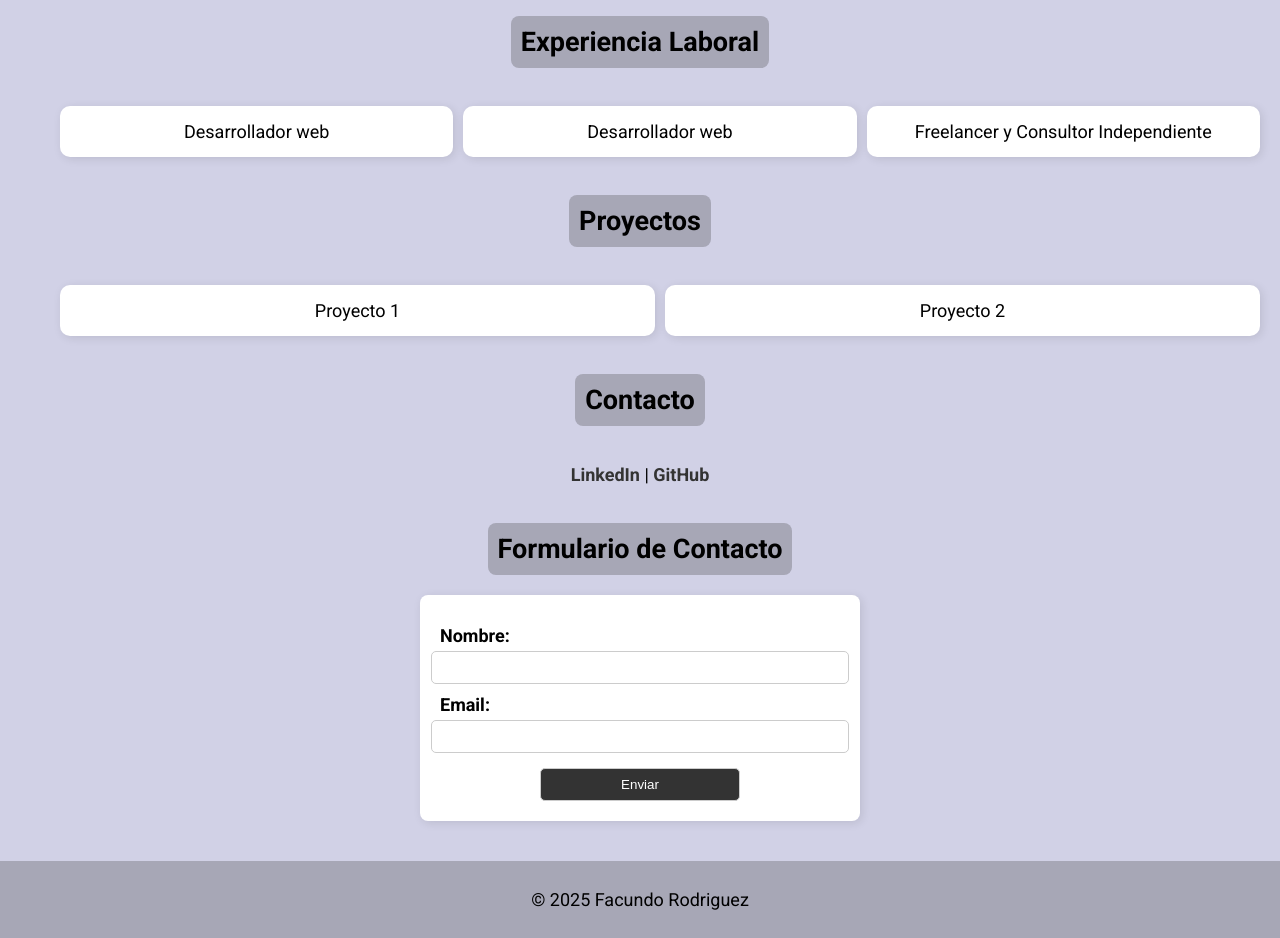
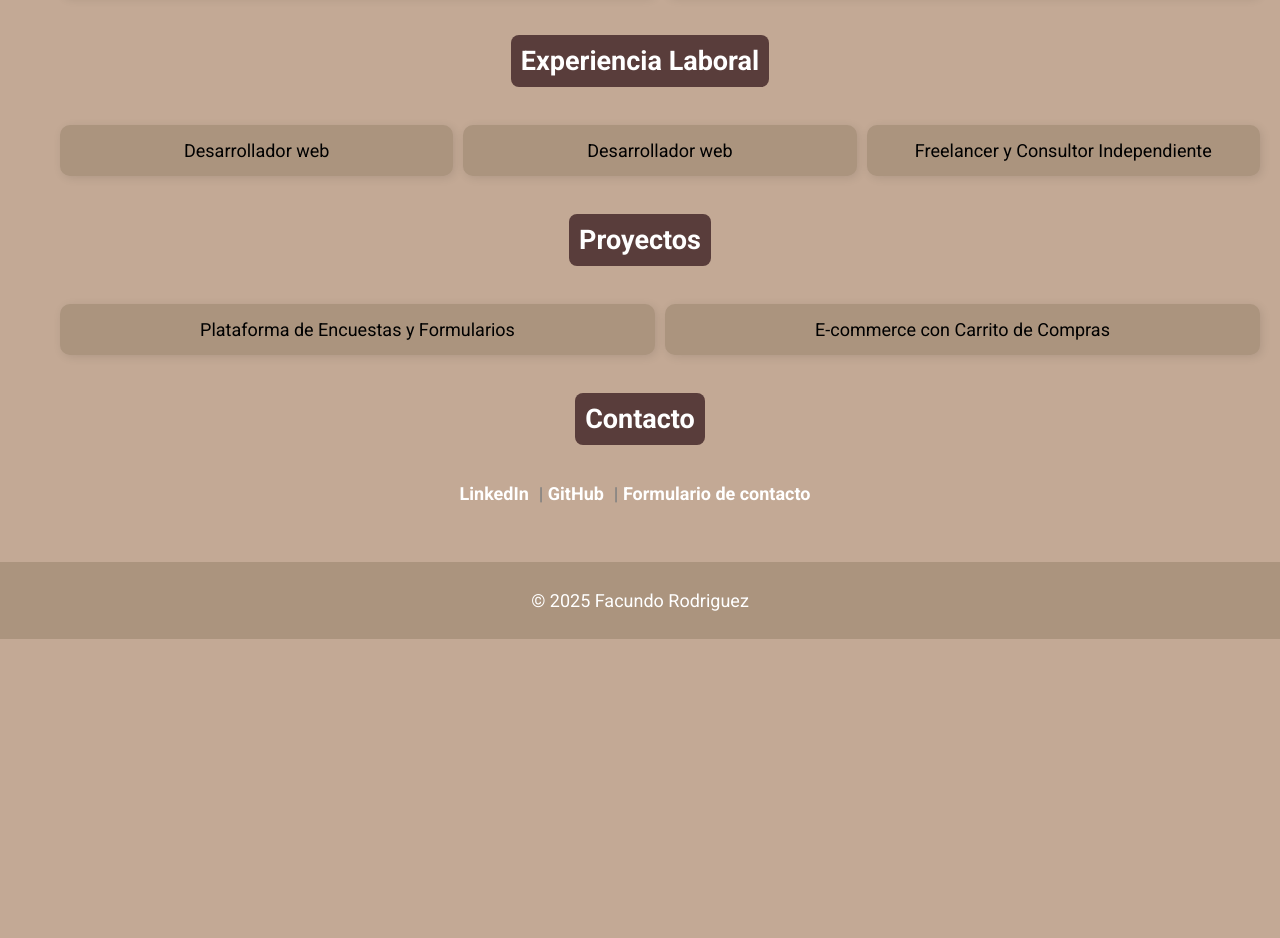
Before and after one commit to aguuperez5/TPN1, a plain HTML site: page index.html in a window 1280 px wide. Shown: the part 546-1484 px from the top of the page. After the commit the page ends 1185 px from the top, so only its background shows below. Drawn offline with Linux system fonts and the light colour scheme.

Commit message:
Cambios finales

```diff
--- a/Estilos/estilos.css
+++ b/Estilos/estilos.css
@@ -1,18 +1,18 @@
 body {
-    background-color: #d1d1e6;
+    background-color: #C3A995;
     font-family: "Roboto", sans-serif;
     font-size: 18px;
     margin: 0;
     padding: 0;
 }
 header {
-    background-color: #a7a7b6;
+    background-color: #AB947E;
     padding: 15px;
     text-align: center;
 }
 .titulo {
     margin: 0;
-    font-size: 24px;
+    font-size: 40px;
 }
 nav ul {
     display: flex;
@@ -23,11 +23,12 @@ nav ul {
     gap: 15px;
 }
 nav ul li {
+    background-color: #593D3B;
     display: inline;
 }
 nav a {
     text-decoration: none;
-    color: #333;
+    color: white;
     font-weight: bold;
 }
 nav a :hover {
@@ -38,7 +39,8 @@ main {
     text-align: center;
 }
 .subtitulo {
-    background-color: #a7a7b6;
+    color: white;
+    background-color: #593D3B;
     padding: 10px;
     border-radius: 8px;
     display: inline-block;
@@ -71,14 +73,22 @@ ul {
 }
 ul li {
     flex: 1;
-    background-color: white;
+    background-color: #AB947E;
     padding: 15px;
     text-align: center;
     border-radius: 10px;
     box-shadow: 2px 2px 10px rgba(0, 0, 0, 0.1);
 }
+p a::after {
+    content: "|";
+    margin-left: 10px;
+    color: gray;
+}
+p a:last-child::after {
+    content: "";
+}
 a {
-    color: #333;
+    color: white;
     font-weight: bold;
     text-decoration: none;
 }
@@ -86,42 +96,9 @@ a :hover {
     color: #555;
     text-decoration: underline;
 }
-form {
-    display: flex;
-    flex-direction: column;
-    align-items: center;
-    max-width: 400px;
-    margin: auto;
-    padding: 20px;
-    background-color: #ffffff;
-    border-radius: 8px;
-    box-shadow: 2px 2px 10px rgba(0, 0, 0, 0.1);
-}
-form label {
-    width: 100%;
-    text-align: left;
-    font-weight: bold;
-    margin-top: 10px;
-}
-form input {
-    width: 100%;
-    padding: 8px;
-    margin-top: 5px;
-    border: 1px solid #ccc;
-    border-radius: 5px;
-}
-form input[type="submit"] {
-    background-color: #333;
+footer {
     color: white;
-    cursor: pointer;
-    margin-top: 15px;
-    width: 50%;
-}
-form input[type="submit"]:hover {
-    background-color: #555;
-}
-footer {
-    background-color: #a7a7b6;
+    background-color: #AB947E;
     text-align: center;
     padding: 10px;
     margin-top: 20px;
--- a/index.html
+++ b/index.html
@@ -48,29 +48,18 @@
         <section id="proyectos">
             <h2 class="subtitulo">Proyectos</h2>
             <ul>
-                <li>Proyecto 1</li>
-                <li>Proyecto 2</li>
+                <li>Plataforma de Encuestas y Formularios</li>
+                <li>E-commerce con Carrito de Compras</li>
             </ul>
         </section>
 
         <section id="contacto">
             <h2 class="subtitulo">Contacto</h2>
             <p>
-                <a href="https://es.linkedin.com/" target="_blank">LinkedIn</a> |
+                <a href="https://es.linkedin.com/" target="_blank">LinkedIn</a>
                 <a href="https://github.com/" target="_blank">GitHub</a>
+                <a href="https://forms.gle/aEUwKcfLEDMs4RBn8" target="_blank">Formulario de contacto</a>
             </p>
-        </section>
-        <section>
-            <h2 class="subtitulo">Formulario de Contacto</h2>
-            <form method="post" action="enviar.php">
-                <label for="nombre">Nombre:</label>
-                <input type="text" id="nombre" name="nombre" required>
-
-                <label for="email">Email:</label>
-                <input type="email" id="email" name="email" required>
-
-                <input type="submit" value="Enviar">
-            </form>
         </section>
     </main>
 
```
